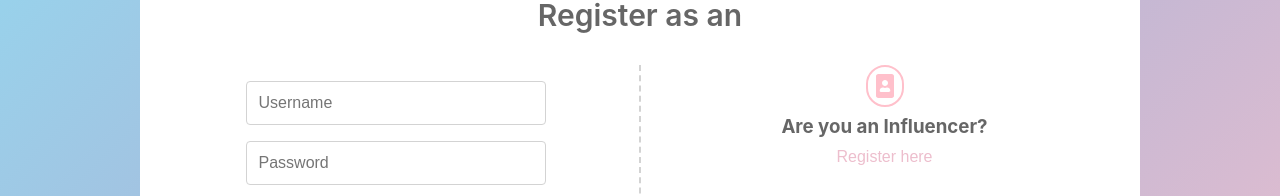
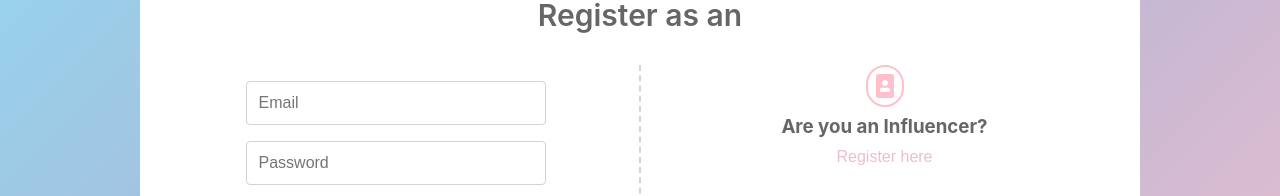
Before and after one commit to FrancisCalizo/ohio-taxidermy-supply, a Next.js app: page /signup in a window 1280 px wide. Shown: the part 293-489 px from the top of the page. Built offline with nearby package versions, Linux system fonts and the light colour scheme; no server answers; what contentful-management would draw is missing.

Commit message:
fix: Username replaced with Email

```diff
--- a/pages/signup/index.tsx
+++ b/pages/signup/index.tsx
@@ -14,7 +14,7 @@ export default function Signup() {
 
   type SignupType = 'influencer' | 'client';
 
-  const [username, setUsername] = useState('');
+  const [email, setEmail] = useState('');
   const [password, setPassword] = useState('');
   const [signupType, setSignupType] = useState<SignupType>(
     (router.query.signupType as SignupType) || 'influencer'
@@ -26,7 +26,7 @@ export default function Signup() {
 
   const handleSubmit = () => {
     // TODO: Use AuthContext to handle user auth
-    // login(username, password);
+    // login(email, password);
     TEMP_LOGIN();
     router.push('/dashboard');
   };
@@ -64,11 +64,11 @@ export default function Signup() {
           <div>
             <Input
               type="text"
-              id="username"
-              name="username"
-              placeholder="Username"
-              value={username}
-              onChange={(e) => setUsername(e.target.value)}
+              id="email"
+              name="email"
+              placeholder="Email"
+              value={email}
+              onChange={(e) => setEmail(e.target.value)}
             />
 
             <Input
```
Also changed, not shown: pages/login/index.tsx (+5 -5 lines).
